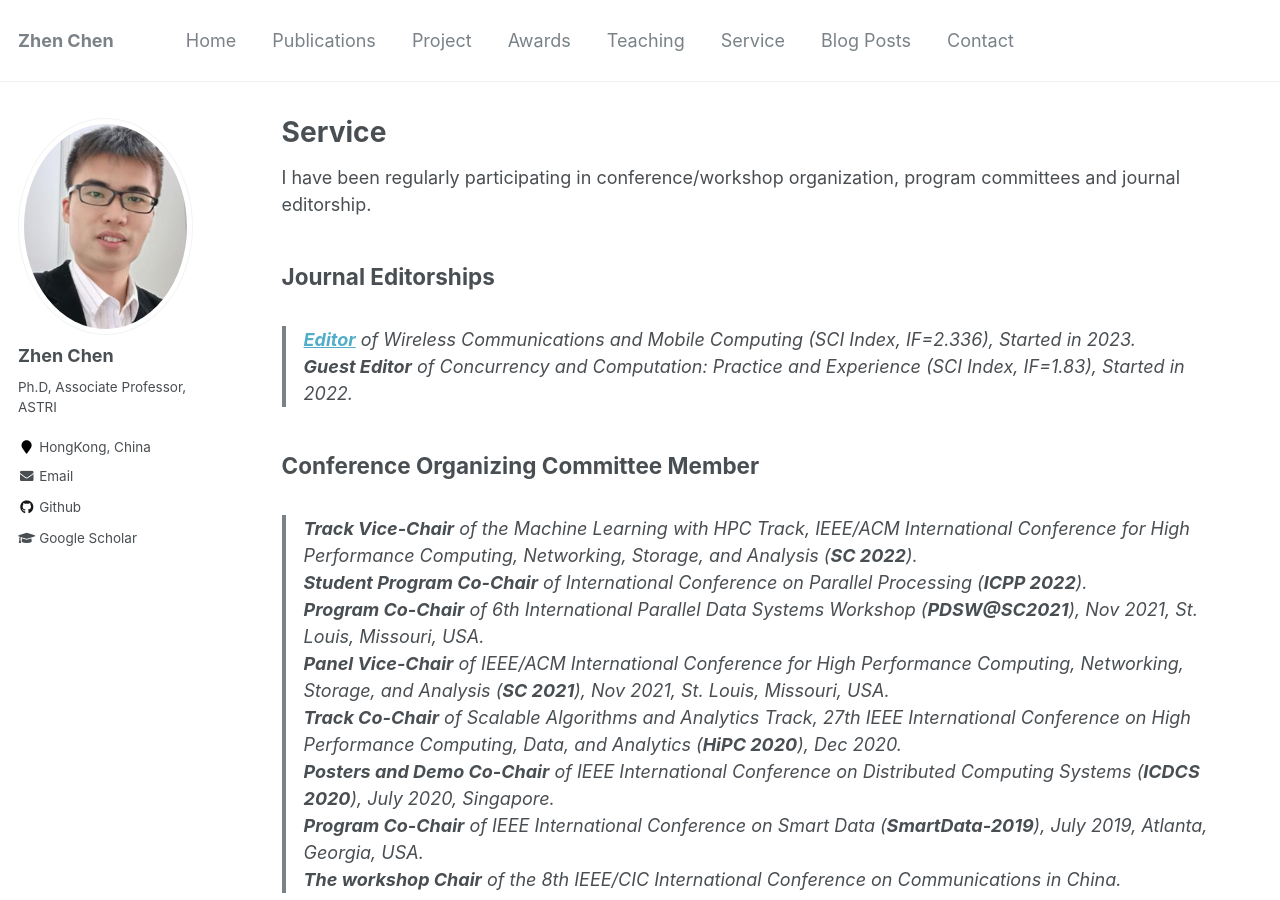
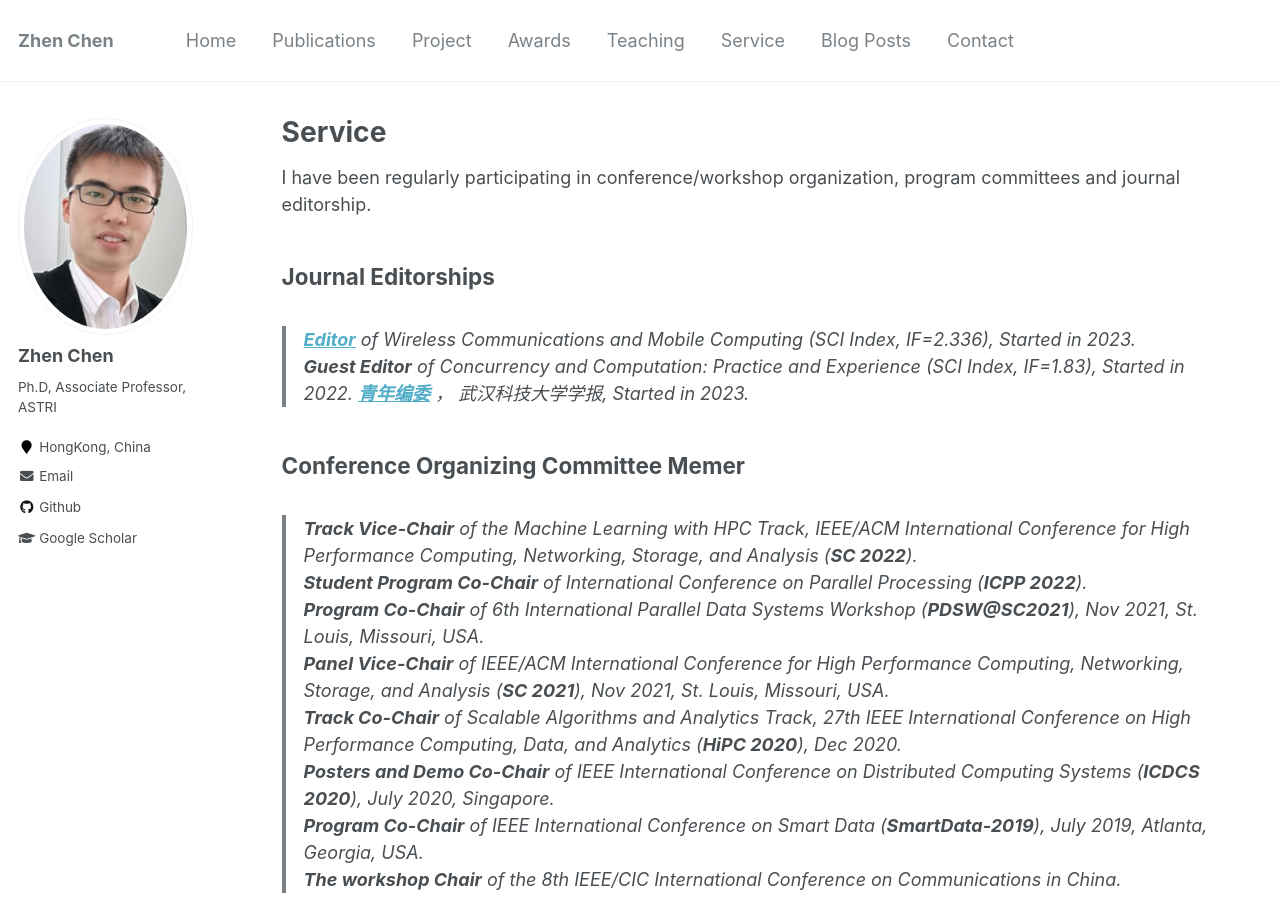
Before and after one commit to baile035/chenz_CV, a Jekyll site: the page built from _pages/service.md, in a window 1280 px wide and 900 px high. Built offline with Jekyll 4.4.1, drawn with Linux system fonts in a browser that asks for light colours.

Commit message:
service.md

```diff
--- a/_pages/service.md
+++ b/_pages/service.md
@@ -17,8 +17,9 @@ Journal Editorships
 > **Associate Editor** of IEEE Transactions on Parallel and Distributed Systems (SCI Index, IF=2.69), Started in Jan 2022.<br>
 -->
 > **Guest Editor** of Concurrency and Computation: Practice and Experience (SCI Index, IF=1.83), Started in 2022.
+> **<a href="http://wkdxb.wust.edu.cn/wkd_zr/ch/reader/view_news.aspx?id=20230831144843001/">青年编委</a>**  ， 武汉科技大学学报, Started in 2023.
 
-Conference Organizing Committee Member
+Conference Organizing Committee Memer
 ---
 > **Track Vice-Chair** of the Machine Learning with HPC Track, IEEE/ACM International Conference for High
 Performance Computing, Networking, Storage, and Analysis (**SC 2022**).<br>
```
